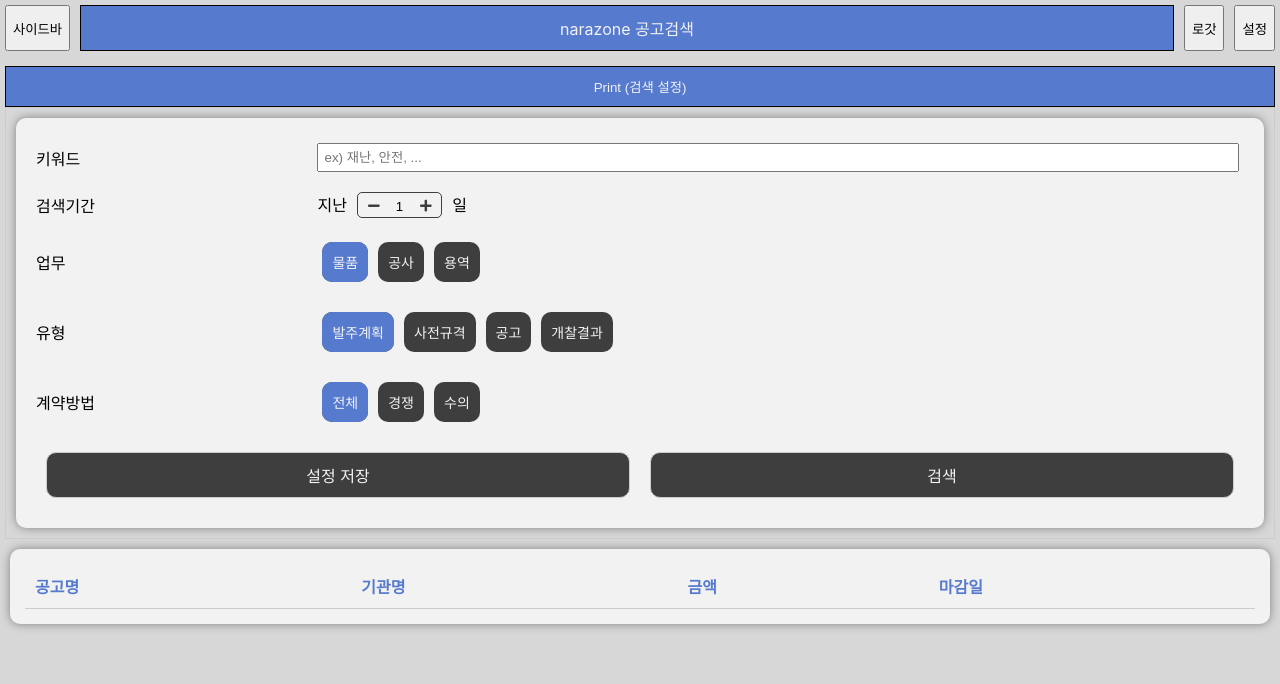
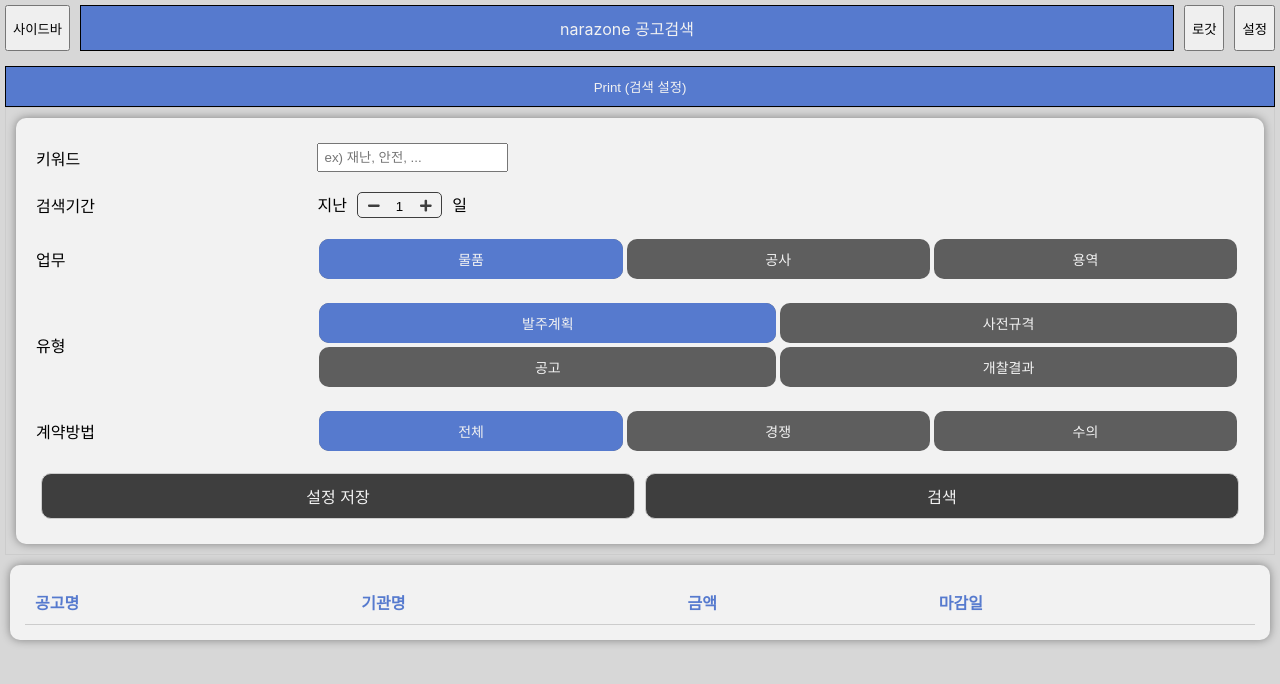
Before and after one commit to gincheong/narazone-client, a React (Create React App) app: page / in a window 1280 px wide. Both pictures are taken after a click on the button "Print (검색 설정)". Shown: the top 684 px of the page. Built offline with nearby package versions, Linux system fonts and the light colour scheme.

Commit message:
feat(Grid): Grid 컴포넌트 만들어 SearchDropdown에 적용

```diff
--- a/src/assets/styles/jss/BaseStyles.ts
+++ b/src/assets/styles/jss/BaseStyles.ts
@@ -4,6 +4,7 @@
     accent: '#db706c',
     gray: '#cccccc',
     dark: '#3e3e3e',
+    darkgray: '#5e5e5e',
     blue: '#567ace',
     lightBlue: '#e3eeff',
   },
--- /dev/null
+++ b/src/assets/styles/jss/GridStyles.ts
@@ -0,0 +1,9 @@
+import { makeStyles } from '@material-ui/core';
+
+const useStyles = makeStyles({
+  container: {
+    display: 'flex',
+  },
+});
+
+export default useStyles;
--- a/src/assets/styles/jss/SearchDropdownStyle.ts
+++ b/src/assets/styles/jss/SearchDropdownStyle.ts
@@ -13,7 +13,6 @@
   controller: {
     flex: '1',
     padding: '5px',
-    display: 'flex',
     '& button': {
       margin: '2px',
     }
@@ -24,17 +23,18 @@
   },
   button: {
     flex: '1',
-    margin: '10px',
+    margin: '5px',
     border: `1px solid ${BaseStyle.color.gray}`,
     backgroundColor: BaseStyle.color.dark,
     color: BaseStyle.color.light,
     textAlign: 'center',
   },
   radio: {
-    // fontSize: '13px',
+    flex: '1',
     color: BaseStyle.color.light,
-    backgroundColor: BaseStyle.color.dark,
-    margin: '5px',
+    backgroundColor: BaseStyle.color.darkgray,
+    margin: '2px',
+    textAlign: 'center',
   },
   radioChecked: {
     backgroundColor: BaseStyle.color.blue,
--- a/src/components/DropdownMenu/SearchDropdown.tsx
+++ b/src/components/DropdownMenu/SearchDropdown.tsx
@@ -9,6 +9,7 @@
 import { fetchBid } from '../../reducers/bidReducer';
 // styles
 import useStyles from "../../assets/styles/jss/SearchDropdownStyle";
+import Grid from '../Grid/Grid';
 
 const SearchDropdown = () => {
   const classes = useStyles();
@@ -38,12 +39,13 @@
   };
 
   const onClickSearch = (event: React.MouseEvent) => {
-    // const searchParam: any = {};
-    // searchParam['키워드'] = keyword;
-    // searchParam['검색기간'] = date;
-    // searchParam['업무'] = task;
-    // searchParam['유형'] = type;
-    // searchParam['계약방법'] = contract;
+    // unused
+    const searchParam: any = {};
+    searchParam['키워드'] = keyword;
+    searchParam['검색기간'] = date;
+    searchParam['업무'] = task;
+    searchParam['유형'] = type;
+    searchParam['계약방법'] = contract;
 
     // ? 키워드 입력하지 않을 시 검색하지 않음
     // ? UI적인 표현이 필요해보임
@@ -79,6 +81,7 @@
       <label className={classes.container}>
         <span className={classes.label}>업무</span>
         <div className={classes.controller} onChange={e => onChangeRadio(e, setTask)}>
+          <Grid>
             <RadioWithoutCircle
               className={classes.radio} checkedClassName={classes.radioChecked}
               name={"업무"} value={"물품"} defaultChecked
@@ -91,11 +94,13 @@
               className={classes.radio} checkedClassName={classes.radioChecked}
               name={"업무"} value={"용역"}
             />
+          </Grid>
         </div>
       </label>
       <label className={classes.container}>
         <span className={classes.label}>유형</span>
           <div className={classes.controller} onChange={e => onChangeRadio(e, setType)}>
+            <Grid>
               <RadioWithoutCircle
                 className={classes.radio} checkedClassName={classes.radioChecked}
                 name={"유형"} value={"발주계획"} defaultChecked
@@ -104,6 +109,8 @@
                 className={classes.radio} checkedClassName={classes.radioChecked}
                 name={"유형"} value={"사전규격"}
               />
+            </Grid>
+            <Grid>
               <RadioWithoutCircle
                 className={classes.radio} checkedClassName={classes.radioChecked}
                 name={"유형"} value={"공고"}
@@ -112,11 +119,13 @@
                 className={classes.radio} checkedClassName={classes.radioChecked}
                 name={"유형"} value={"개찰결과"}
               />
+            </Grid>
           </div>
       </label>
       <label className={classes.container}>
         <span className={classes.label}>계약방법</span>
           <div className={classes.controller} onChange={e => onChangeRadio(e, setContract)}>
+            <Grid>
               <RadioWithoutCircle
                 className={classes.radio} checkedClassName={classes.radioChecked}
                 name={"계약방법"} value={"전체"} defaultChecked
@@ -129,6 +138,7 @@
                 className={classes.radio} checkedClassName={classes.radioChecked}
                 name={"계약방법"} value={"수의"}
               />
+            </Grid>
           </div>
       </label>
       <div className={classes.container}>
--- /dev/null
+++ b/src/components/Grid/Grid.tsx
@@ -0,0 +1,20 @@
+import React from 'react';
+// styles
+import useStyles from '../../assets/styles/jss/GridStyles';
+
+const Grid = (props: Props) => {
+  const classes = useStyles();
+  const { children } = props;
+
+  return (
+    <div className={classes.container}>
+      {children}
+    </div>
+  );
+};
+
+interface Props {
+  children: React.ReactNode;
+}
+
+export default Grid;
```
Lines whose indentation alone changed are shown as unchanged.
